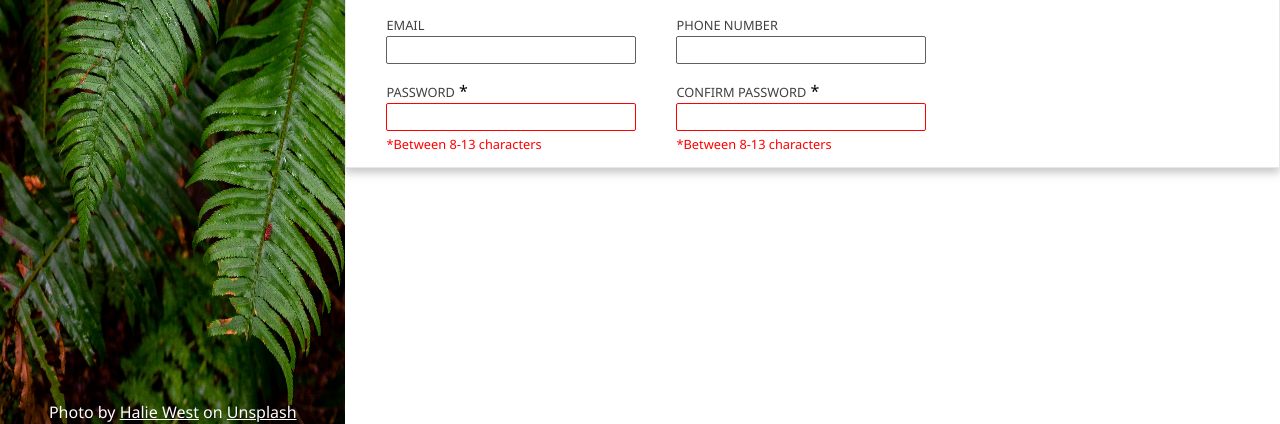
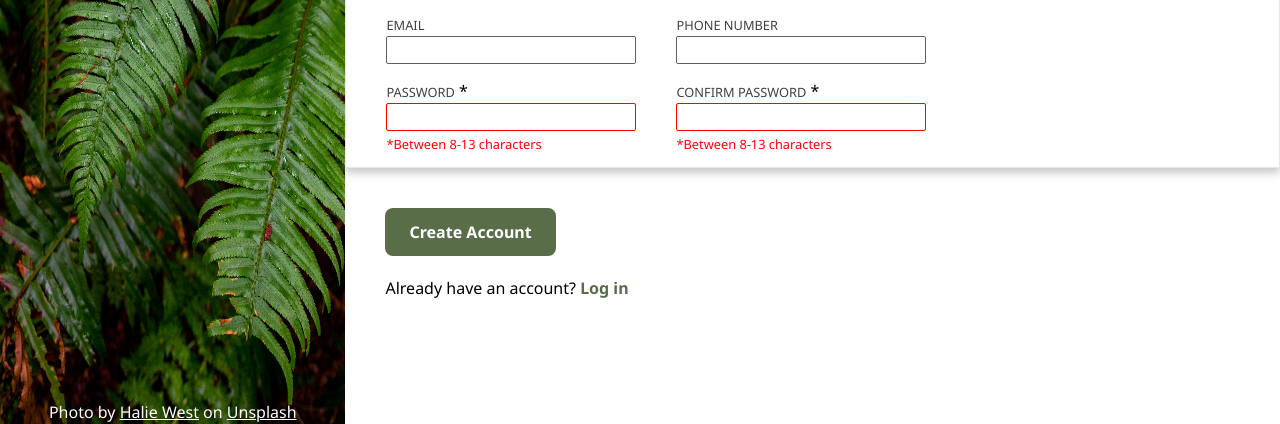
Before and after one commit to ShivanK3397/sign-up-form, a plain HTML site: page index.html in a window 1280 px wide. Shown: the part 376-800 px from the top of the page. Drawn offline with Linux system fonts and the light colour scheme.

Commit message:
added the submit button for the form

```diff
--- a/index.html
+++ b/index.html
@@ -66,8 +66,8 @@
                 </div>
             </div>
 
-
-
+            <button type="submit">Create Account</button>
+            <p class="log-in-message">Already have an account?<span class="log-in"> Log in</span></p>
         </form>
     </div>
 
--- a/styles.css
+++ b/styles.css
@@ -171,3 +171,28 @@ input[type="password"]:invalid+span::after{
     font-weight: bold;
     font-size: 1.2rem;
 }
+
+button{
+    margin: 40px 0px 0 40px;
+    color: white;
+    font-weight: bold;
+    background-color: #596d48;
+    border: none;
+    padding: 12px 24px;
+    border-radius: 8px;
+}
+
+.log-in-message{
+    margin-left: 40px;
+    margin-top: 20px;
+}
+
+.log-in{
+    color: #596d48;
+    font-weight: bold;
+}
+
+.log-in:hover{
+    cursor: pointer;
+
+}
```
